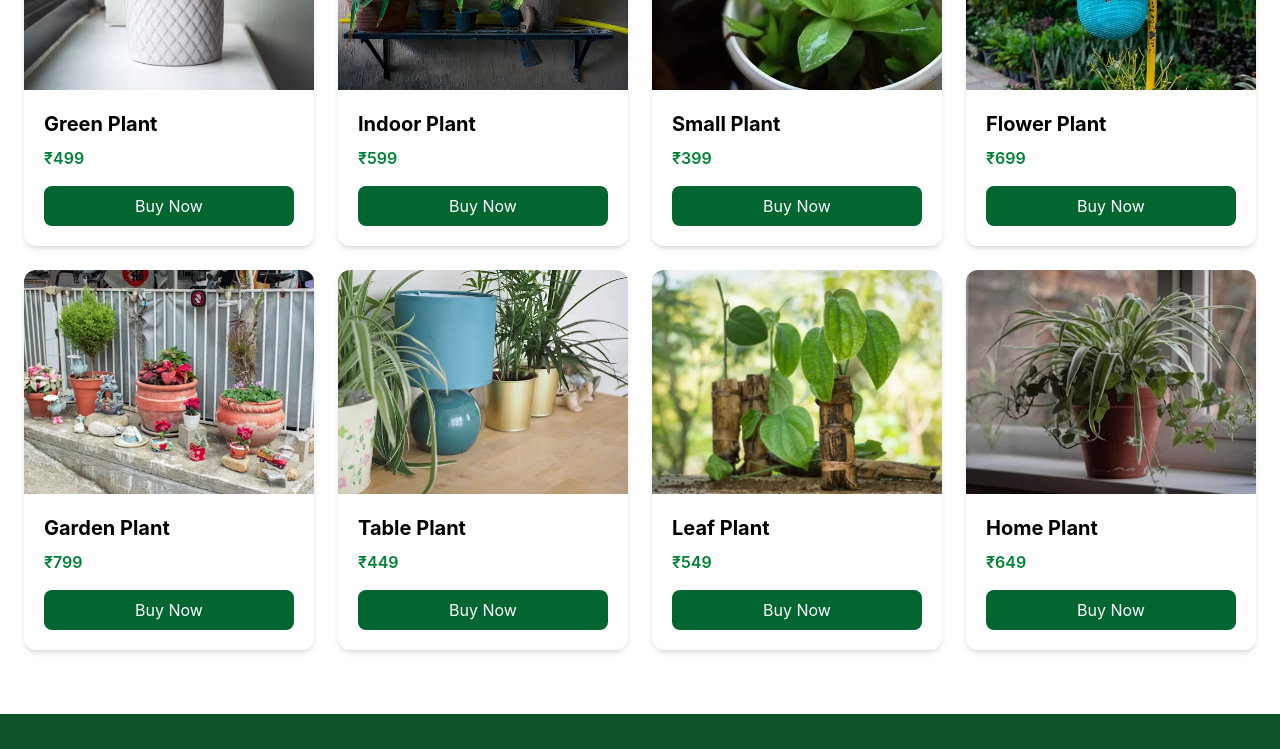
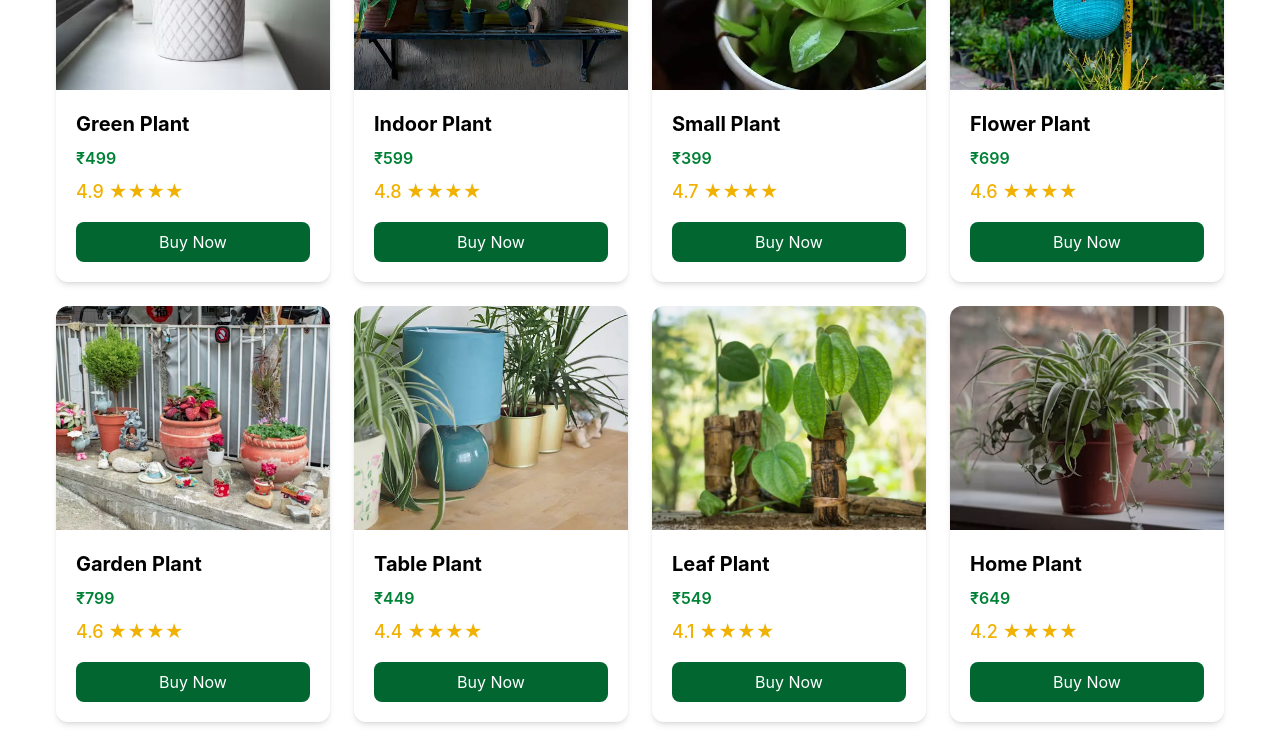
Before and after one commit to sivaraj-bit/Greenden_Web, a website: page products.html in a window 1280 px wide. Shown: the part 470-1219 px from the top of the page. Drawn offline with Linux system fonts and the light colour scheme.

Commit message:
modify card section all files

```diff
--- a/products.html
+++ b/products.html
@@ -94,13 +94,17 @@
 
                     <div class="p-5">
 
-                        <h3 class="text-xl font-bold">
+                        <h3 class="md:text-xl font-bold">
                             Green Plant
                         </h3>
 
                         <p class="text-green-700 font-semibold mt-2">
                             ₹499
                         </p>
+
+                        <span class=" inline-block mt-2 text-yellow-500 text-base md:text-lg md:font-medium">
+                            4.9 ★★★★
+                        </span>
 
                         <button class="mt-4 bg-green-800 text-white px-4 py-2 rounded-lg w-full hover:bg-green-700">
                             Buy Now
@@ -121,13 +125,17 @@
 
                     <div class="p-5">
 
-                        <h3 class="text-xl font-bold">
+                        <h3 class="md:text-xl font-bold">
                             Indoor Plant
                         </h3>
 
                         <p class="text-green-700 font-semibold mt-2">
                             ₹599
                         </p>
+
+                        <span class="inline-block mt-2 text-yellow-500 text-base md:text-lg md:font-medium">
+                            4.8 ★★★★
+                        </span>
 
                         <button class="mt-4 bg-green-800 text-white px-4 py-2 rounded-lg w-full hover:bg-green-700">
                             Buy Now
@@ -148,13 +156,17 @@
 
                     <div class="p-5">
 
-                        <h3 class="text-xl font-bold">
+                        <h3 class="md:text-xl font-bold">
                             Small Plant
                         </h3>
 
                         <p class="text-green-700 font-semibold mt-2">
                             ₹399
                         </p>
+
+                        <span class="inline-block mt-2 text-yellow-500 text-base md:text-lg md:font-medium">
+                            4.7 ★★★★
+                        </span>
 
                         <button class="mt-4 bg-green-800 text-white px-4 py-2 rounded-lg w-full hover:bg-green-700">
                             Buy Now
@@ -174,13 +186,17 @@
                         class="w-full h-56 object-cover">
                     <div class="p-5">
 
-                        <h3 class="text-xl font-bold">
+                        <h3 class="md:text-xl font-bold">
                             Flower Plant
                         </h3>
 
                         <p class="text-green-700 font-semibold mt-2">
                             ₹699
                         </p>
+
+                        <span class="inline-block mt-2 text-yellow-500 text-base md:text-lg md:font-medium">
+                            4.6 ★★★★
+                        </span>
 
                         <button class="mt-4 bg-green-800 text-white px-4 py-2 rounded-lg w-full hover:bg-green-700">
                             Buy Now
@@ -201,13 +217,17 @@
 
                     <div class="p-5">
 
-                        <h3 class="text-xl font-bold">
+                        <h3 class="md:text-xl font-bold">
                             Garden Plant
                         </h3>
 
                         <p class="text-green-700 font-semibold mt-2">
                             ₹799
                         </p>
+
+                        <span class="inline-block mt-2 text-yellow-500 text-base md:text-lg md:font-medium">
+                            4.6 ★★★★
+                        </span>
 
                         <button class="mt-4 bg-green-800 text-white px-4 py-2 rounded-lg w-full hover:bg-green-700">
                             Buy Now
@@ -236,6 +256,10 @@
                             ₹449
                         </p>
 
+                        <span class=" inline-block mt-2 text-yellow-500  text-base md:text-lg md:font-medium">
+                            4.4 ★★★★
+                        </span>
+
                         <button class="mt-4 bg-green-800 text-white px-4 py-2 rounded-lg w-full hover:bg-green-700">
                             Buy Now
                         </button>
@@ -255,13 +279,17 @@
 
                     <div class="p-5">
 
-                        <h3 class="text-xl font-bold">
+                        <h3 class="md:text-xl font-bold">
                             Leaf Plant
                         </h3>
 
                         <p class="text-green-700 font-semibold mt-2">
                             ₹549
                         </p>
+
+                        <span class="inline-block mt-2 text-yellow-500 text-base md:text-lg md:font-medium">
+                            4.1 ★★★★
+                        </span>
 
                         <button class="mt-4 bg-green-800 text-white px-4 py-2 rounded-lg w-full hover:bg-green-700">
                             Buy Now
@@ -282,13 +310,17 @@
 
                     <div class="p-5">
 
-                        <h3 class="text-xl font-bold">
+                        <h3 class="md:text-xl font-bold">
                             Home Plant
                         </h3>
 
                         <p class="text-green-700 font-semibold mt-2">
                             ₹649
                         </p>
+
+                        <span class=" inline-block mt-2 text-yellow-500 text-base md:text-lg md:font-medium">
+                            4.2 ★★★★
+                        </span>
 
                         <button class="mt-4 bg-green-800 text-white px-4 py-2 rounded-lg w-full hover:bg-green-700">
                             Buy Now
```
Also changed, not shown: index.html (+20 -0 lines), src/output.css.
